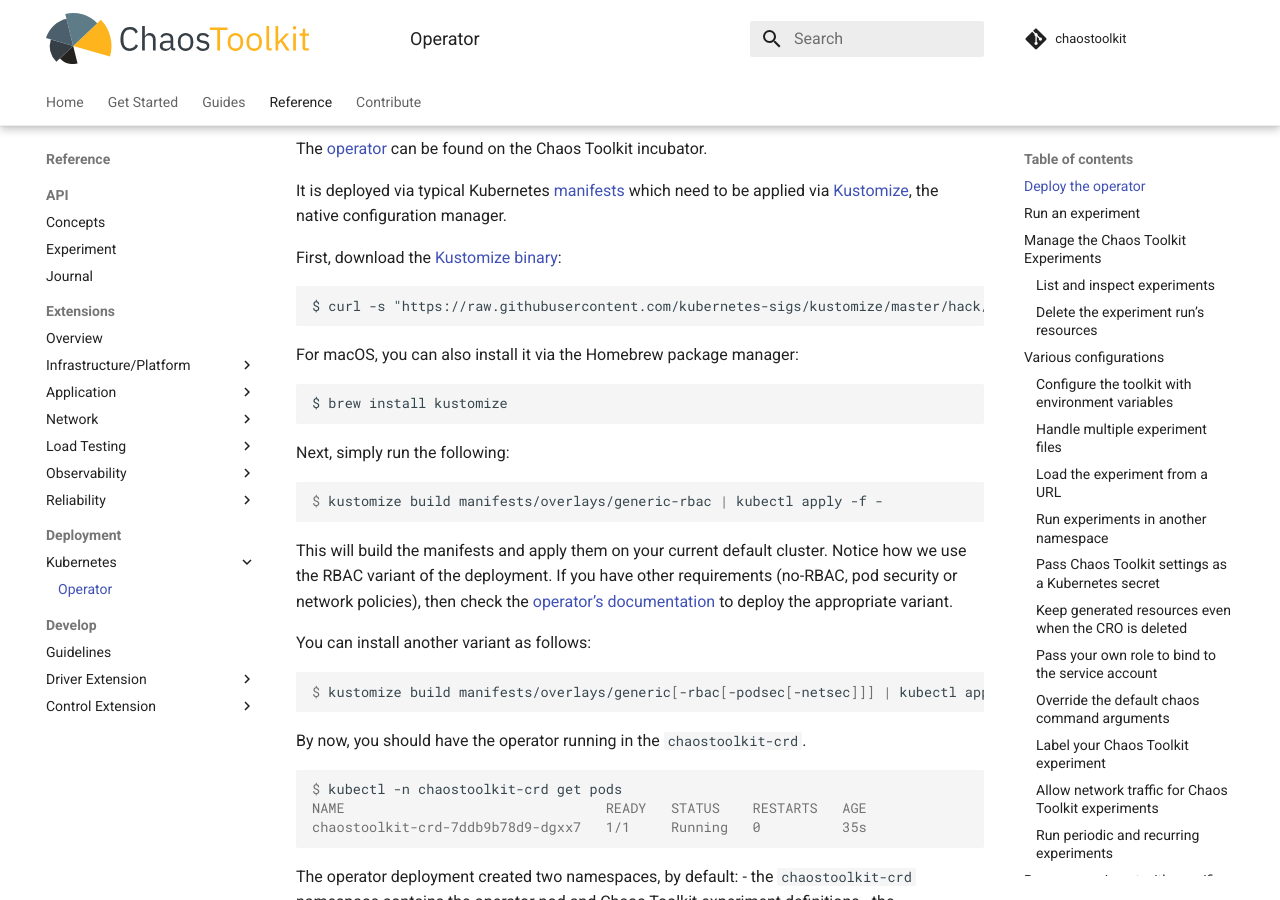
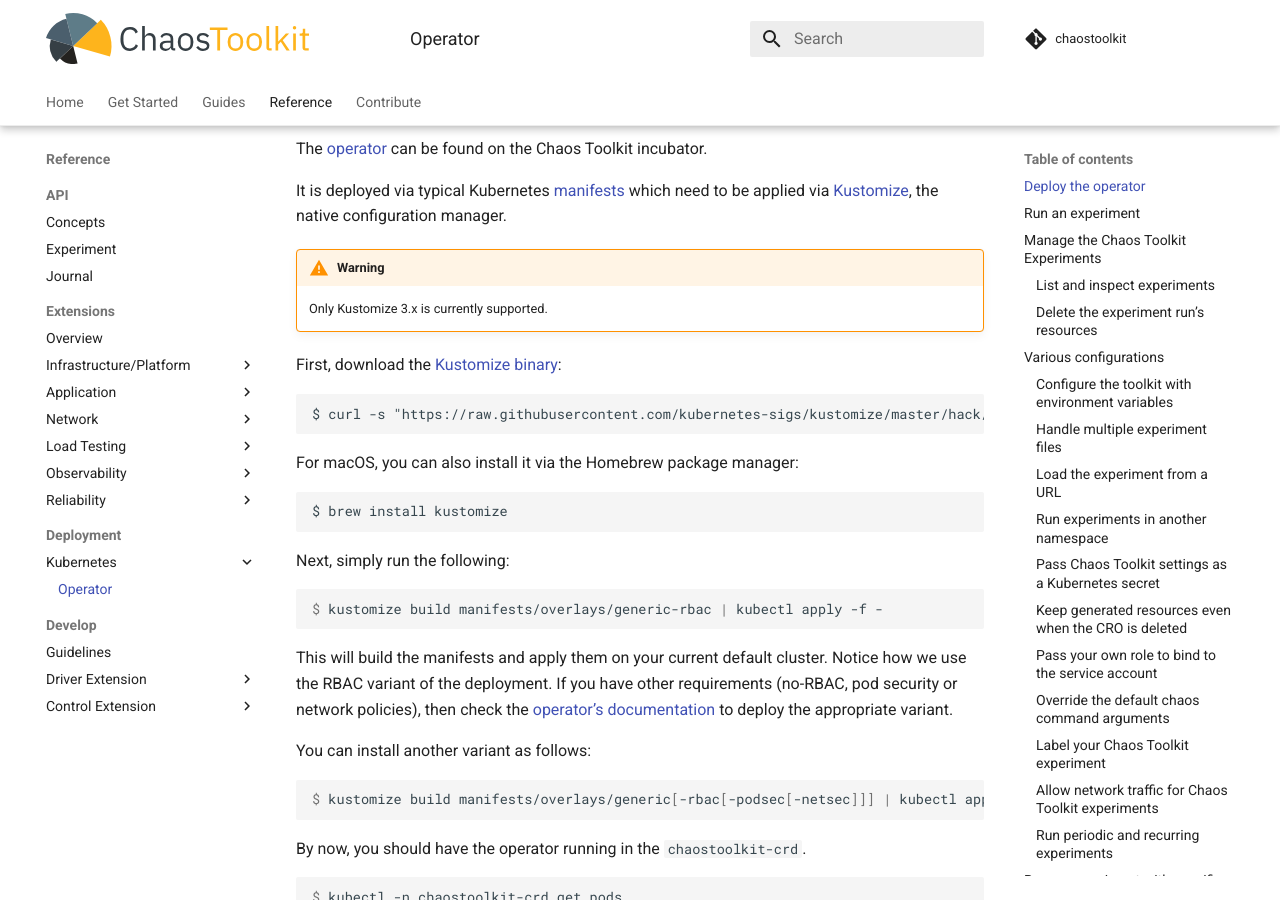
Before and after one commit to chaostoolkit/chaostoolkit-documentation, an MkDocs documentation site: the page built from sources/deployment/k8s/operator.md, in a window 1280 px wide and 900 px high, scrolled down 331 px. Built offline with MkDocs 1.6.1 and Material for MkDocs 9.7.7, drawn with Linux system fonts in a browser that asks for light colours; comment, search, counter and statistics services are not loaded.

Commit message:
Warn about Kustomize support
Signed-off-by: Sylvain Hellegouarch <sh@defuze.org>

```diff
--- a/sources/deployment/k8s/operator.md
+++ b/sources/deployment/k8s/operator.md
@@ -14,6 +14,9 @@
 
 It is deployed via typical Kubernetes [manifests][] which need to be applied
 via [Kustomize][], the native configuration manager.
+
+!!! warning
+    Only Kustomize 3.x is currently supported.
 
 [manifests]: https://github.com/chaostoolkit-incubator/kubernetes-crd/tree/master/manifests
 [Kustomize]: https://kustomize.io/
```
